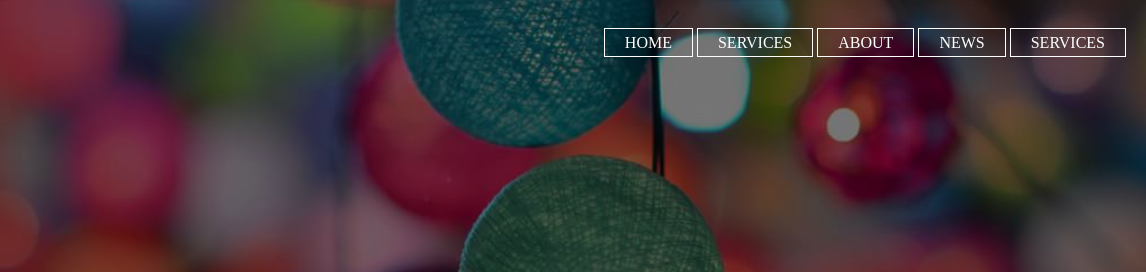
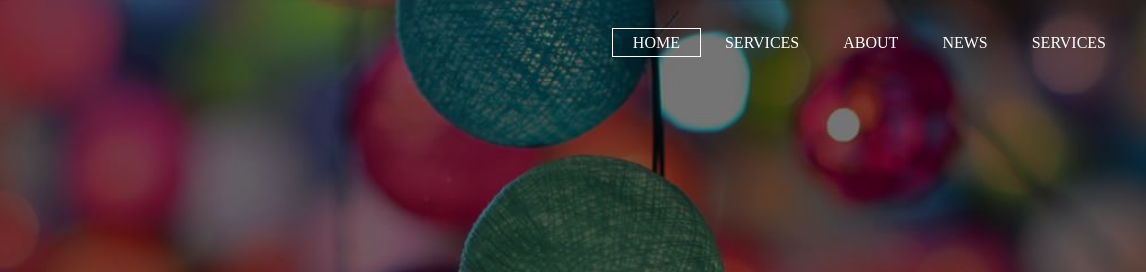
Before and after one commit to SudabaSolaimankhil/git-branch, a plain HTML site: page index.htm in a window 1280 px wide. Shown: the top 272 px of the page, 134-1280 px from the left. Drawn offline with Linux system fonts and the light colour scheme.

Commit message:
Remove changes

```diff
--- a/index.htm
+++ b/index.htm
@@ -10,10 +10,10 @@
             <nav>
                 <ul>
                     <li class="active"><a href="#">home</a></li>
-                    <li class="active"><a href="#">services</a></li>
-                    <li class="active"><a href="#">about</a></li>
-                    <li class="active"><a href="#">news</a></li>
-                    <li class="active"><a href="#">services</a></li>
+                    <li><a href="#">services</a></li>
+                    <li><a href="#">about</a></li>
+                    <li><a href="#">news</a></li>
+                    <li><a href="#">services</a></li>
                 </ul>
             </nav>
         </header>
```
